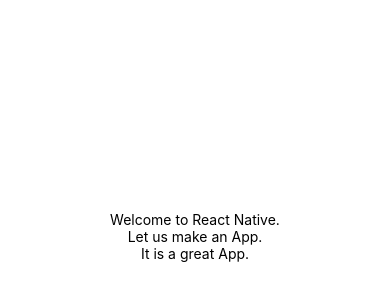
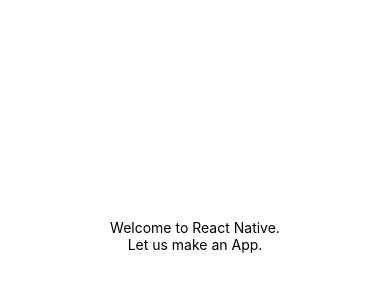
Before and after one commit to aaron-creator/Donewithit-app, a React Native app: screen / in a window 390 px wide. Shown: the part 186-486 px from the top of the page. Built offline with nearby package versions, Linux system fonts and the light colour scheme.

Commit message:
modified

```diff
--- a/App.js
+++ b/App.js
@@ -7,7 +7,6 @@
     <View style={styles.container}>
       <Text>Welcome to React Native.</Text>
       <Text>Let us make an App.</Text>
-      <Text>It is a great App.</Text>
       <StatusBar style="auto" />
     </View>
   );
```
